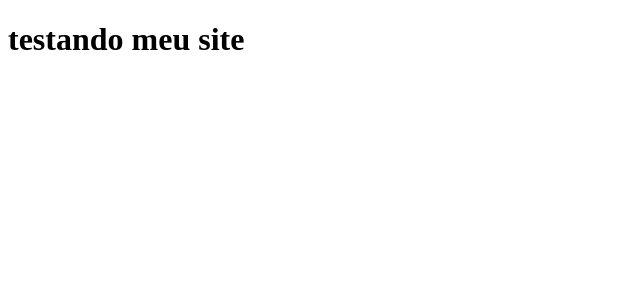
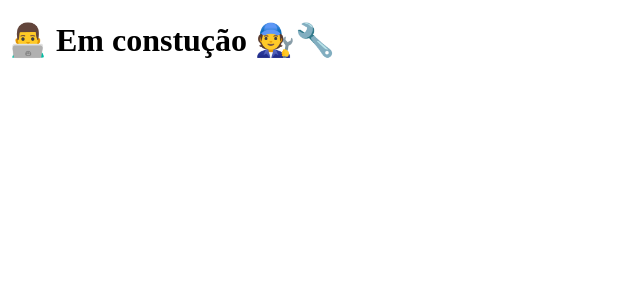
Before and after one commit to DevDaviDias/Clone-tabnews, a Next.js app: page / in a window 1280 px wide. Shown: the top 300 px of the page, without its empty margins (0-640 px from the left). Built offline with nearby package versions, Linux system fonts and the light colour scheme.

Commit message:
titulo auterado

```diff
--- a/pages/index.js
+++ b/pages/index.js
@@ -1,5 +1,5 @@
 function Home() {
-  return <h1>testando meu site</h1>;
+  return <h1>👨‍💻 Em constução 🧑‍🔧🔧</h1>;
 }
 function teste() {
   console.log("teste");
```
